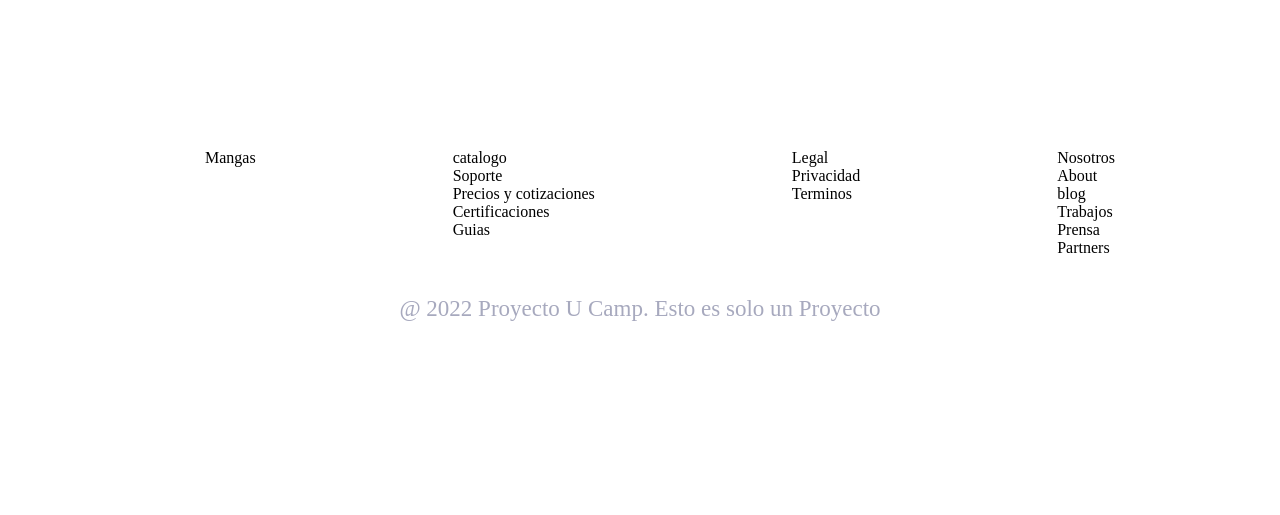
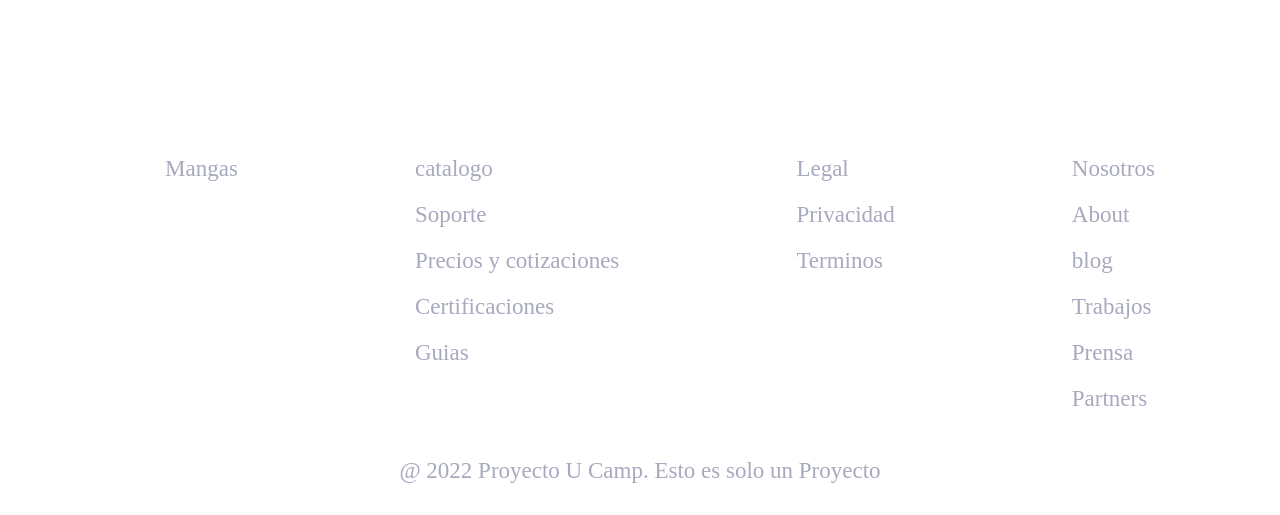
Before and after one commit to Berlinator/U-Camp-Proyects, a plain HTML site: page Index.html in a window 1280 px wide. Shown: the part 1510-2025 px from the top of the page. Before the commit the page ends 1863 px from the top, so only its background shows below. Drawn offline with Linux system fonts and the light colour scheme.

Commit message:
Proyecto final

```diff
--- a/style.css
+++ b/style.css
@@ -198,8 +198,8 @@ section{
 .Tejeda{
     display: flex;
     flex-direction: row;
-    justify-content: space-evenly
-
+    justify-content: space-evenly;
+    font-size: 23px;
 }
 
 .end{
@@ -210,3 +210,8 @@ section{
 .ul-footer{
     list-style: none;
 }
+
+.Tejeda ul li{
+    margin: 20px;
+    color: #a7a9be;
+}
```
